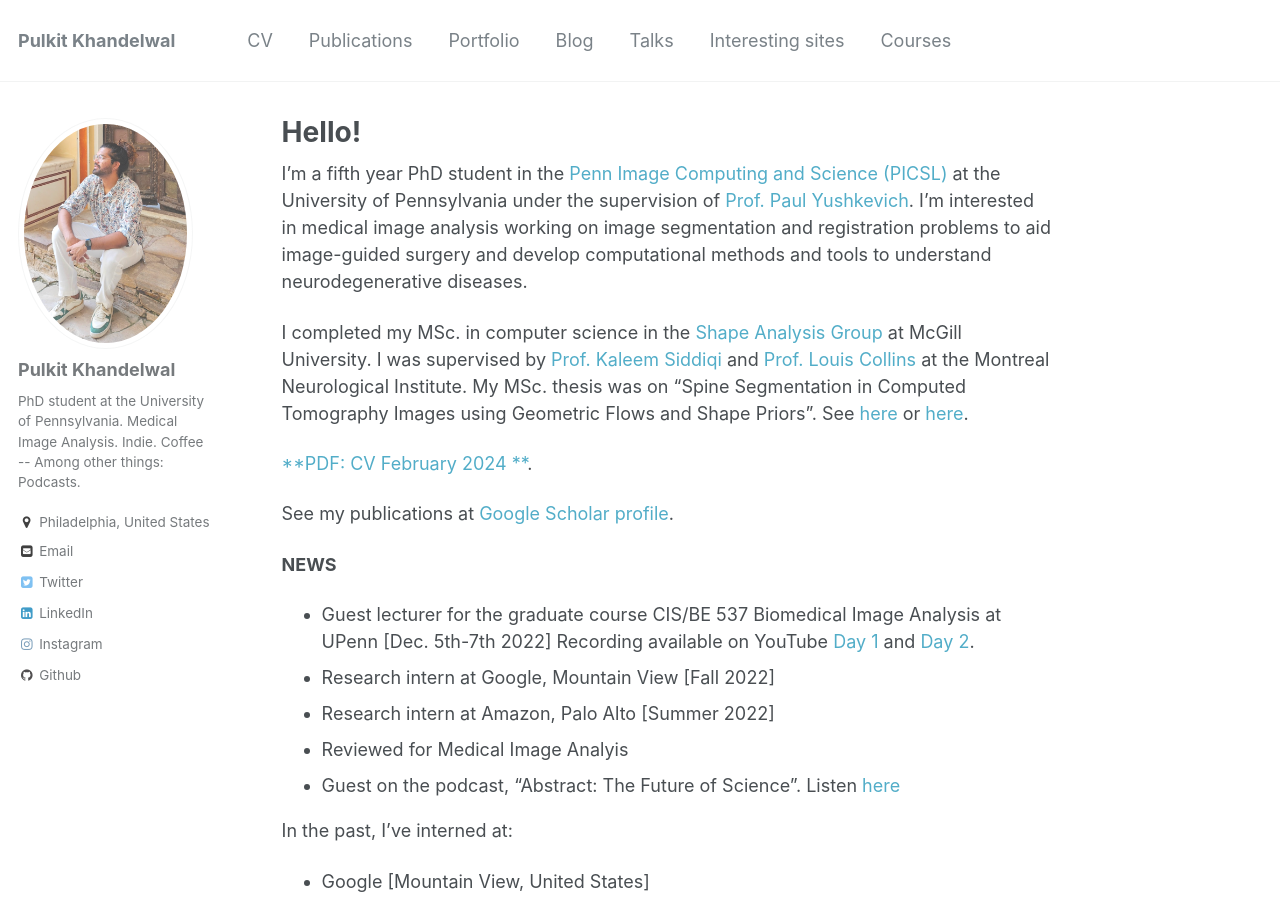
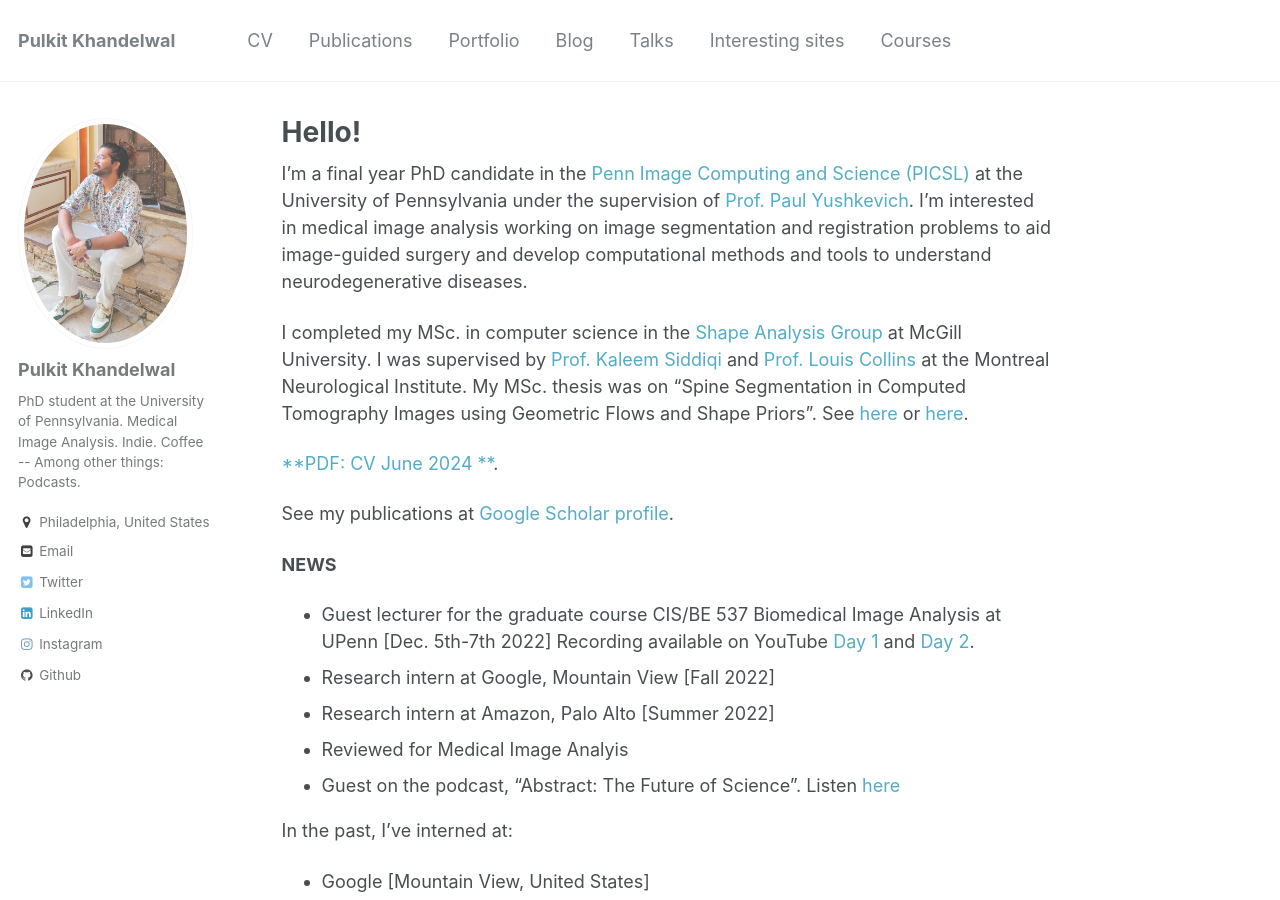
Before and after one commit to Pulkit-Khandelwal/pulkit-khandelwal.github.io, a Jekyll site: the page built from _pages/about.md, in a window 1280 px wide and 900 px high. Built offline with Jekyll 4.4.1, drawn with Linux system fonts in a browser that asks for light colours.

Commit message:
Update about.md

```diff
--- a/_pages/about.md
+++ b/_pages/about.md
@@ -8,11 +8,11 @@ redirect_from:
   - /about.html
 ---
 
-I'm a fifth year PhD student in the [Penn Image Computing and Science (PICSL)](http://picsl.upenn.edu/) at the University of Pennsylvania under the supervision of [Prof. Paul Yushkevich](https://www.med.upenn.edu/apps/faculty/index.php/g275/p2693923). I'm interested in medical image analysis working on image segmentation and registration problems to aid image-guided surgery and develop computational methods and tools to understand neurodegenerative diseases.
+I'm a final year PhD candidate in the [Penn Image Computing and Science (PICSL)](http://picsl.upenn.edu/) at the University of Pennsylvania under the supervision of [Prof. Paul Yushkevich](https://www.med.upenn.edu/apps/faculty/index.php/g275/p2693923). I'm interested in medical image analysis working on image segmentation and registration problems to aid image-guided surgery and develop computational methods and tools to understand neurodegenerative diseases.
 
 I completed my MSc. in computer science in the [Shape Analysis Group](http://www.cim.mcgill.ca/~shape/) at McGill University. I was supervised by [Prof. Kaleem Siddiqi](http://www.cim.mcgill.ca/~siddiqi/) and [Prof. Louis Collins](http://nist.mni.mcgill.ca/) at the Montreal Neurological Institute. My MSc. thesis was on "Spine Segmentation in Computed Tomography Images using Geometric Flows and Shape Priors". See [here](https://escholarship.mcgill.ca/concern/theses/4b29bb21t) or [here](https://www.frontiersin.org/articles/10.3389/fcomp.2021.592296/full).
 
-[**PDF: CV February 2024 **](https://github.com/Pulkit-Khandelwal/pulkit-khandelwal.github.io/blob/master/Pulkit_Khandelwal_CV.pdf).
+[**PDF: CV June 2024 **](https://github.com/Pulkit-Khandelwal/pulkit-khandelwal.github.io/blob/master/Pulkit_Khandelwal_CV.pdf).
 
 See my publications at [Google Scholar profile](https://scholar.google.com/citations?hl=en&user=6BOwPcoAAAAJ&view_op=list_works&sortby=pubdate).
 
```
